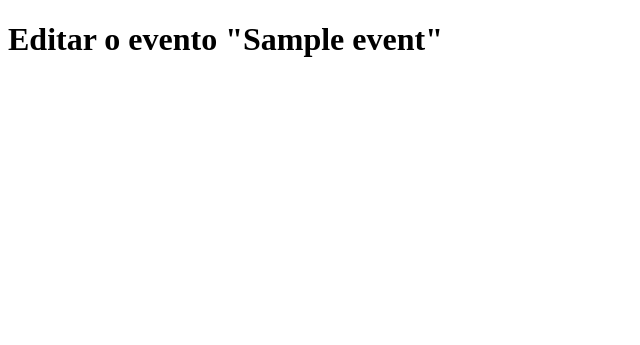
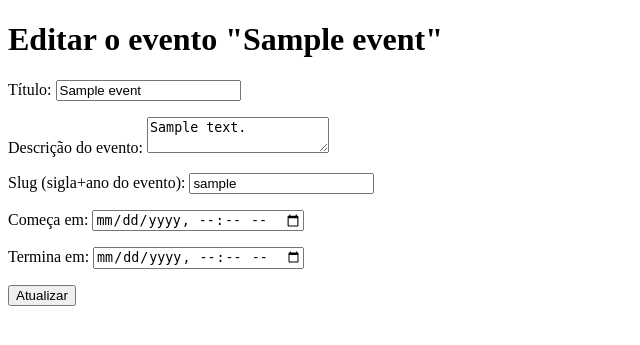
Before and after one commit to felipe-fjs/gerenciador_de_eventos, a Flask app: page /1/edit in a window 1280 px wide. Shown: the top 345 px of the page, without its empty margins (0-640 px from the left). Run offline with Flask 3, Linux system fonts and the light colour scheme; tables that the repository leaves empty hold one stand-in row (values such as "Sample post").

Commit message:
add html básico para editar evento

```diff
--- a/app/controllers/account.py
+++ b/app/controllers/account.py
@@ -90,3 +90,8 @@ def reset_pwd():
 @account_route.route('/nova-senha')
 def new_pwd():
     pass
+
+
+@account_route.route('/qrcode')
+def qrcode():
+    pass
--- a/app/controllers/event.py
+++ b/app/controllers/event.py
@@ -1,5 +1,5 @@
 from app import app, db
-from flask import Blueprint, flash, redirect, url_for, render_template, request
+from flask import Blueprint, flash, redirect, url_for, render_template, request, jsonify
 from sqlalchemy.exc import SQLAlchemyError
 from app.models.event import UnciEvent, SubEvent
 from datetime import datetime
@@ -107,18 +107,31 @@ def edit(event_id):
 # @coor_required
 def delete(event_id):
     if request.method == 'DELETE':
-        pass
+        try:
+            delete_event = UnciEvent.query.filter_by(id=event_id).first()
+            db.session.delete(delete_event)
+            db.session.commit()
+        except SQLAlchemyError:
+            flash("Ocorreu um erro ao tentar deletar um evento... se persistir, procure o setor de T.I!")
+            return jsonify(deleted=False)
+
+        return jsonify(deleted=True)
 
     # aqui será executada uma mensagem para confirmar a exclusão do evento
+    try:
+        delete_event = UnciEvent.query.filter_by(id=event_id).first()
+    except SQLAlchemyError:
+        flash("Ocorreu um erro ao tentar acessar as informações do evento para sua exclusão! Caso persista, procucar setor de T.I!")
+        return redirect(url_for('event.home', event_id=event_id))
 
-    return render_template('event/delete.html')
+    return render_template('event/delete.html', event=delete_event)
 
 """
 OK    * /inicio (get) : carrega os eventos que estão ativos
 
-    * /novo_evento (get e post): criar um novo evento [coor_required ou feito à mão no mysql]
+OK    * /novo_evento (get e post): criar um novo evento [coor_required ou feito à mão no mysql]
 OK    * /nome_evento (get): carrega as informações do evento
-    * /nome_evento/editar (get e put): edita as informações DO EVENTO EM SI
-    * /nome_evento/deletar (delete): realiza a exclusão (ou suspensão) de um evento  [talvez deixe para ser feito pelos técnicos]
+OK    * /nome_evento/editar (get e put): edita as informações DO EVENTO EM SI
+OK    * /nome_evento/deletar (delete): realiza a exclusão (ou suspensão) de um evento  [talvez deixe para ser feito pelos técnicos]
 
 """
--- a/app/templates/event/delete.html
+++ b/app/templates/event/delete.html
@@ -6,6 +6,6 @@
     <title>Document</title>
 </head>
 <body>
-    <h1>Confirmar a exclusão do evento</h1>
+    <h1>Confirmar a exclusão do evento "{{ event.title }}"</h1>
 </body>
 </html>
--- a/app/templates/event/edit.html
+++ b/app/templates/event/edit.html
@@ -7,5 +7,28 @@
 </head>
 <body>
     <h1>Editar o evento "{{ event.title }}"</h1>
+    <form action="{{ url_for('event.edit', event_id=event.id) }}" method="post">
+        <p>
+            <label for="title">Título:</label>
+            <input type="text" name="title" id="title" value="{{ event.title }}" max="60" required>
+        </p>
+        <p>
+            <label for="desc">Descrição do evento:</label>
+            <textarea name="desc" id="desc">{{ event.desc }}</textarea>
+        </p>
+        <p>
+            <label for="slug">Slug (sigla+ano do evento): </label>
+            <input type="text" name="slug" id="slug" value="{{ event.slug }}" required>
+        </p>
+        <p>
+            <label for="start">Começa em:</label>
+            <input type="datetime-local" name="start" id="start" required>
+        </p>
+        <p>
+            <label for="end">Termina em:</label>
+            <input type="datetime-local" name="end" id="end" required>
+        </p>
+        <button type="submit">Atualizar</button>
+    </form>
 </body>
 </html>
```
Also changed, not shown: app/controllers/sub_event.py (+6 -14 lines).
